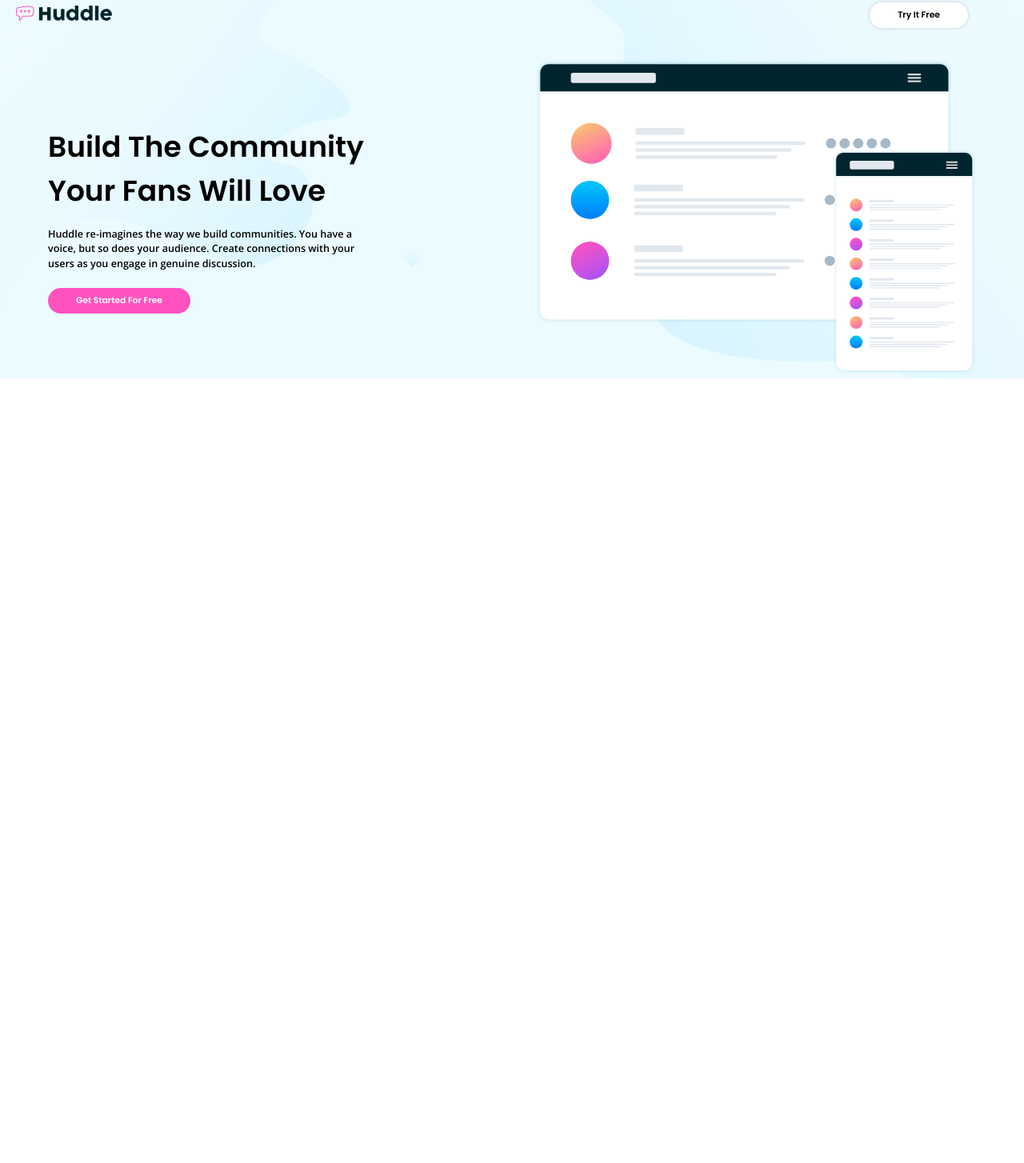
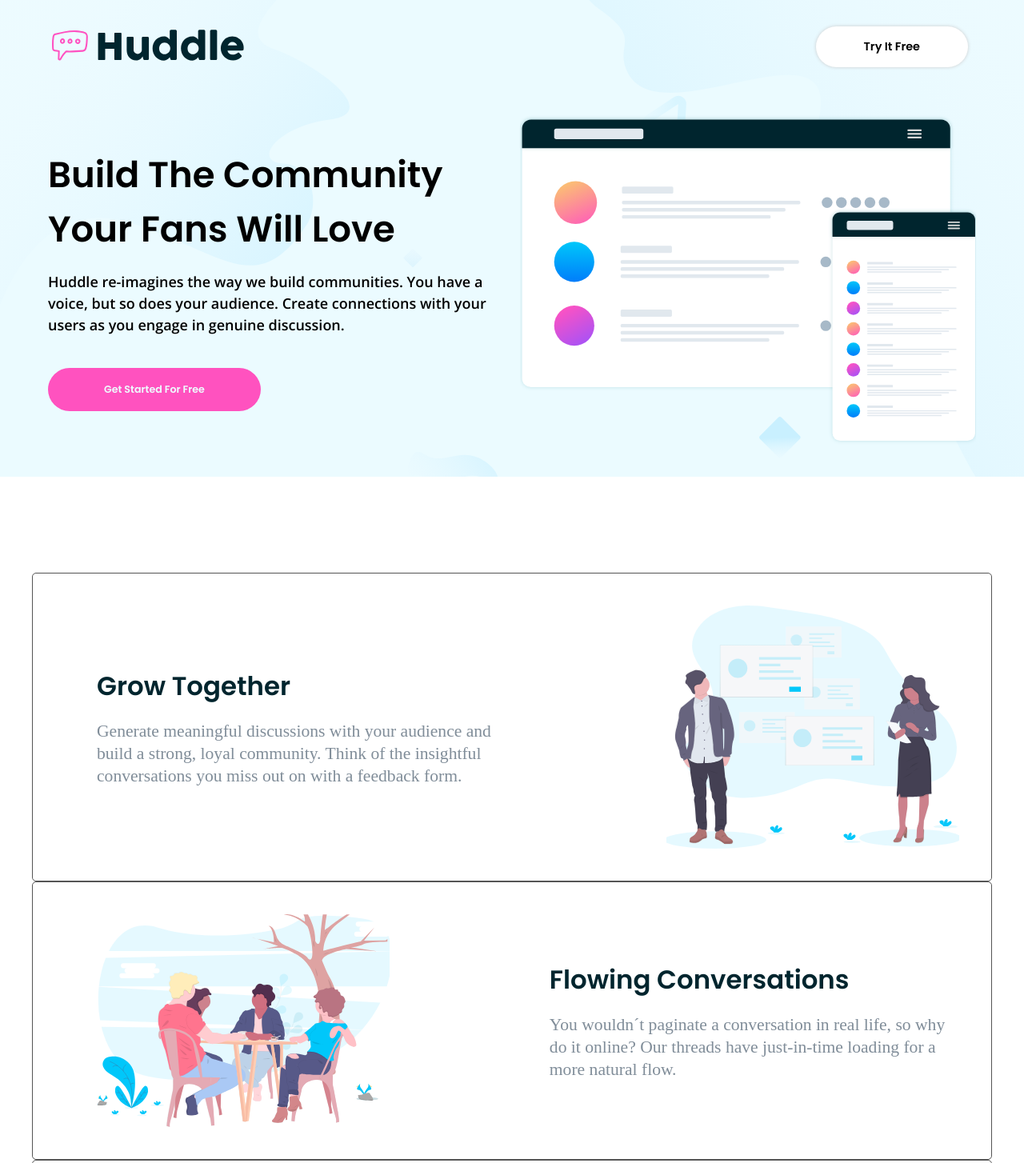
Before and after one commit to gabrielneoob/huddle-landing-page, a plain HTML site: page index.html in a window 1280 px wide. Shown: the part 27-1481 px from the top of the page at 80% size. Before the commit the page ends 800 px from the top, so only its background shows below. Drawn offline with nearby package versions, Linux system fonts and the light colour scheme.

Commit message:
fit: adicionado os cards da pagina

```diff
--- a/css/global.css
+++ b/css/global.css
@@ -36,3 +36,8 @@ a {
   display: inline-block;
   margin: 0 50px 0px 0px;
 }
+
+.container {
+  margin: 0 auto;
+  max-width: 1200px;
+}
--- a/css/header.css
+++ b/css/header.css
@@ -6,15 +6,22 @@
   display: flex;
   justify-content: space-between;
   align-items: center;
-  padding: 30px 20px 40px;
+  padding: 60px 20px;
+}
+
+.huddle-img {
+  height: 100%;
 }
 
 .header- img {
-  max-width: 120px;
+  max-width: 100%;
+  padding-left: 45px;
 }
 
 .header- .button {
   box-shadow: 0px 0px 4px #ccc;
+  padding: 15px 60px;
+  font-size: 0.8rem;
 }
 
 .header- a:hover {
@@ -23,28 +30,32 @@
 
 main {
   display: grid;
-  grid-template-columns: repeat(2, 1fr);
+  grid-template-columns: 1fr 1fr;
   align-items: center;
-  padding: 0px 60px;
-  gap: 60px;
+  gap: 20px;
+  padding: 0px 60px 40px;
+  margin: 0 0 120px;
 }
 
 .introdution-title {
   font-family: "Poppins";
   text-transform: capitalize;
+  font-size: 2.5rem;
   margin-bottom: 18px;
 }
 
 .introdution-txt {
   font-family: "Open Sans";
-  font-size: 0.7rem;
+  font-size: 1rem;
   line-height: 1.5;
   max-width: 57ch;
   font-weight: 600;
-  margin-bottom: 20px;
+  margin-bottom: 40px;
 }
 
 .introdution .button {
   background-color: var(--cor-primaria);
-  color: #fff;
+  font-size: 0.7rem;
+  padding: 18px 70px;
+  color: #eff;
 }
--- /dev/null
+++ b/css/section.css
@@ -0,0 +1,49 @@
+.card {
+  display: grid;
+  grid-template-columns: 1.4fr 1fr;
+  border: 1px solid #555;
+  border-radius: 5px;
+  padding: 40px 40px 40px 80px;
+  gap: 200px;
+  align-items: center;
+}
+
+.card h2,
+.card-2 h2 {
+  font-size: 1.8rem;
+  text-transform: capitalize;
+  color: var(--cor-n-2);
+  margin-bottom: 1rem;
+  font-family: "Poppins", sans-serif;
+}
+
+.card-conteudo p {
+  color: var(--cor-n-3);
+  max-width: 51.8ch;
+  font-size: 1.2rem;
+  line-height: 1.3;
+}
+
+.card-img {
+  height: 100%;
+  width: 100%;
+}
+
+.card-2 {
+  display: grid;
+  grid-template-columns: 1fr 1.4fr;
+  padding: 40px 40px 40px 80px;
+  gap: 200px;
+  align-items: center;
+  border: 1px solid #555;
+  border-radius: 5px;
+}
+
+.card-2 .card-img {
+  grid-column: 1;
+  grid-row: 1;
+}
+
+.card-2 .card-conteudo {
+  grid-column: 2;
+}
--- a/css/style.css
+++ b/css/style.css
@@ -1,3 +1,4 @@
 @import "./global.css";
 @import "./cores.css";
 @import "./header.css";
+@import "./section.css";
--- a/index.html
+++ b/index.html
@@ -27,11 +27,43 @@
         </p>
         <a href="#" class="button">Get Started For Free</a>
       </div>
-      <div>
+      <div class="huddle-img">
         <img src="./img/illustration-mockups.svg" alt="illustration mockups">
       </div>
     </main>
   </header>
+  <section>
+    <div class="cards container" aria-label="cards">
+      <div class="card">
+        <div class="card-conteudo">
+          <h2>grow together</h2>
+          <p>Generate meaningful discussions with your audience and build a strong, loyal community. Think of the insightful conversations you miss out on with a feedback form.</p>
+        </div>
+        <div class="card-img">
+          <img src="./img/illustration-grow-together.svg" alt="duas pessoas conversando">
+        </div>
+      </div>
+
+      <div class="card-2">
+        <div class="card-conteudo">
+          <h2>flowing conversations</h2>
+          <p>You wouldn´t paginate a conversation in real life, so why do it online? Our threads have just-in-time loading for a more natural flow.</p>
+        </div>
+        <div class="card-img">
+          <img src="./img/illustration-flowing-conversation.svg" alt="duas pessoas conversando">
+        </div>
+      </div>
+
+      <div class="card">
+        <div class="card-conteudo">
+          <h2>grow together</h2>
+          <p>Generate meaningful discussions with your audience and build a strong, loyal community. Think of the insightful conversations you miss out on with a feedback form.</p>
+        </div>
+        <div class="card-img">
+          <img src="./img/illustration-grow-together.svg" alt="duas pessoas conversando">
+        </div>
+      </div>
+  </section>
 </body>
 
 </html>
```
